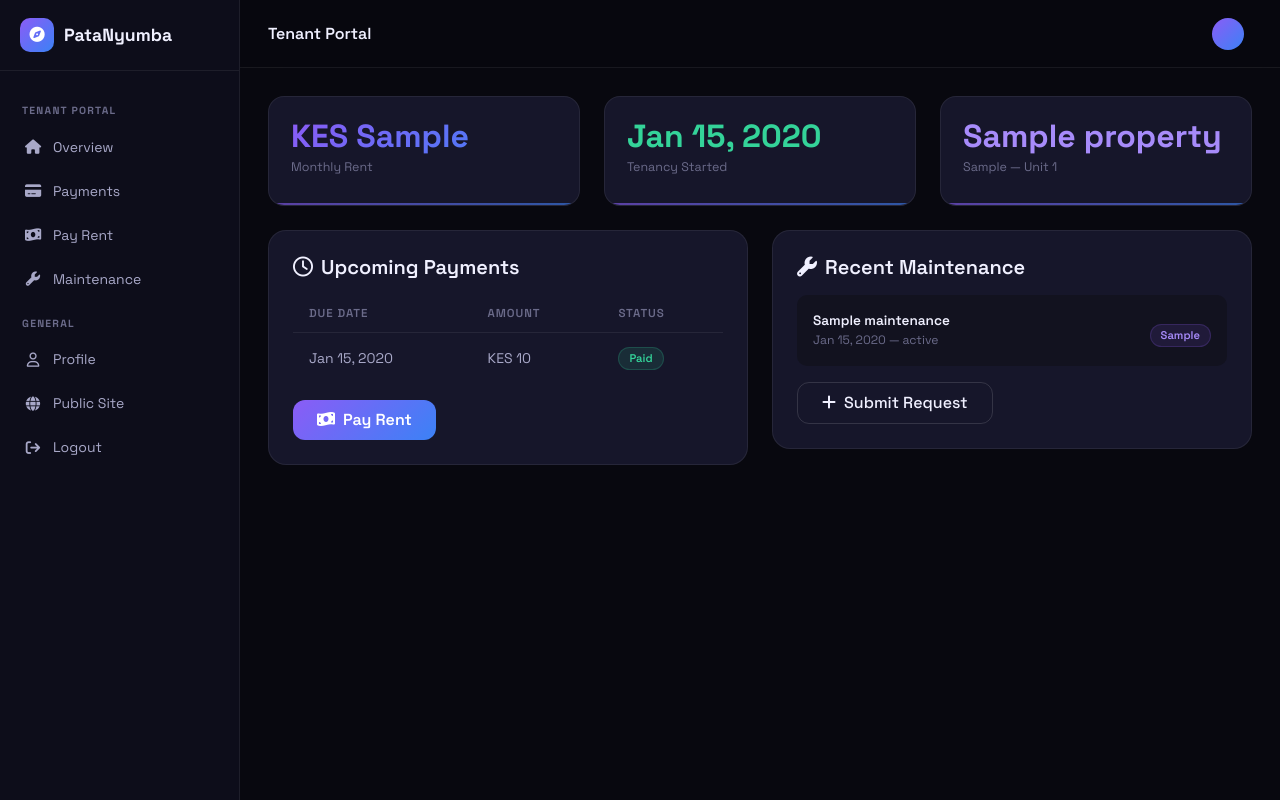
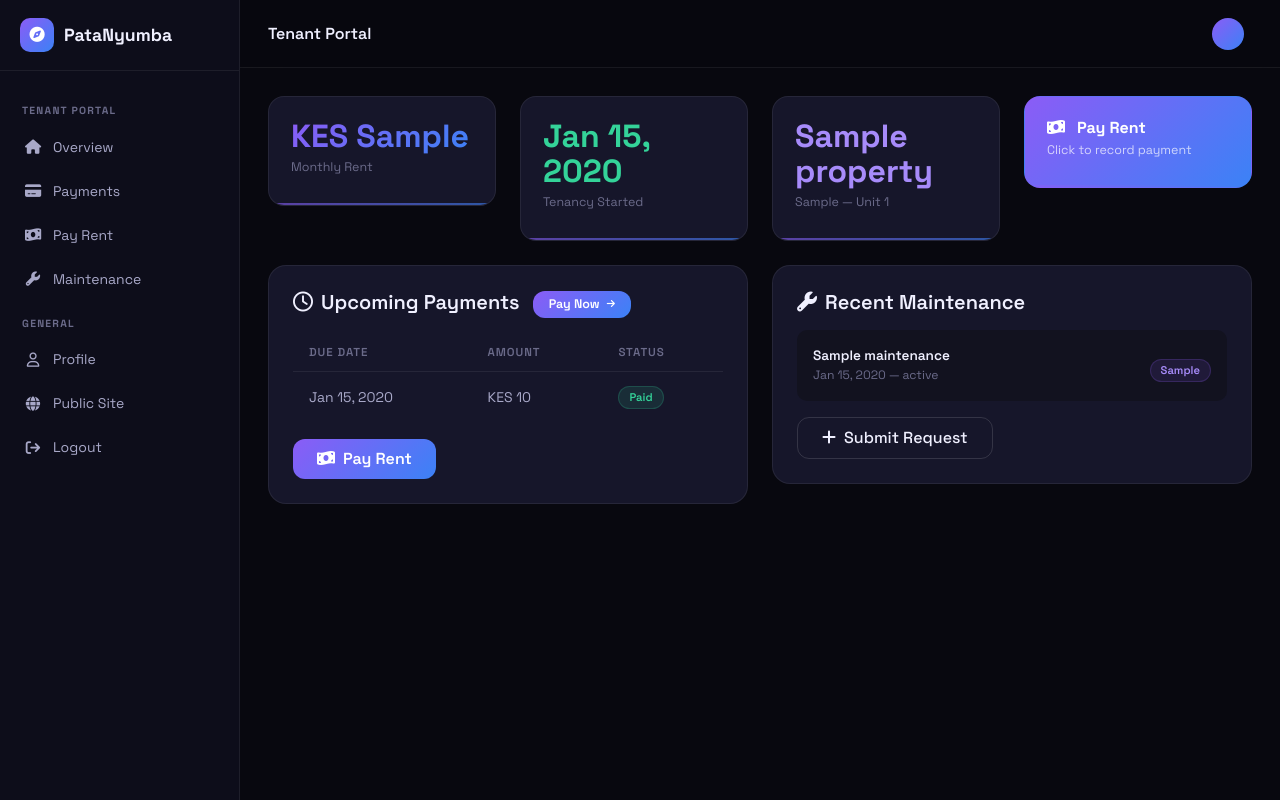
Before and after one commit to mbuguam443/househunting, a Django app: template templates/tenants/portal_home.html in a window 1280 px wide. Run offline with Django 5.2, Linux system fonts and the light colour scheme; the template is opened without the code that fills it: most values are stand-ins (such as "Sample title", 1, 10 or a date in 2020); some libraries are stand-ins or nearby versions.

Commit message:
Add prominent Pay Rent card on tenant portal overview

```diff
--- a/templates/tenants/portal_home.html
+++ b/templates/tenants/portal_home.html
@@ -4,30 +4,38 @@
 {% block portal_content %}
 {% if tenancy %}
 <div class="row g-4 mb-4">
-    <div class="col-md-4">
+    <div class="col-md-3">
         <div class="db-stat-card">
             <div class="db-stat-val gt">KES {{ tenancy.monthly_rent }}</div>
             <div class="db-stat-lbl">Monthly Rent</div>
         </div>
     </div>
-    <div class="col-md-4">
+    <div class="col-md-3">
         <div class="db-stat-card">
             <div class="db-stat-val" style="color:#34d399">{{ tenancy.start_date|date:'M d, Y' }}</div>
             <div class="db-stat-lbl">Tenancy Started</div>
         </div>
     </div>
-    <div class="col-md-4">
+    <div class="col-md-3">
         <div class="db-stat-card">
-            <div class="db-stat-val" style="color:#a78bfa">{{ tenancy.unit.property.name }}</div>
+            <div class="db-stat-val" style="color:#a78bfa">{{ tenancy.unit.property.name|truncatechars:15 }}</div>
             <div class="db-stat-lbl">{{ tenancy.unit.get_house_type_display }} — Unit {{ tenancy.unit.unit_number }}</div>
         </div>
+    </div>
+    <div class="col-md-3">
+        <a href="{% url 'portal:pay' %}" style="text-decoration:none;display:block">
+            <div class="db-stat-card" style="background:var(--grad);border-color:transparent;cursor:pointer;transition:transform .2s" onmouseenter="this.style.transform='scale(1.03)'" onmouseleave="this.style.transform='scale(1)'">
+                <div class="db-stat-val" style="color:#fff;font-size:1rem"><i class="fa-solid fa-money-bill-wave me-2"></i> Pay Rent</div>
+                <div class="db-stat-lbl" style="color:rgba(255,255,255,.7)">Click to record payment</div>
+            </div>
+        </a>
     </div>
 </div>
 
 <div class="row g-4">
     <div class="col-lg-6">
         <div class="gc p-4">
-            <h5 class="fw-semibold mb-3"><i class="fa-regular fa-clock me-2"></i>Upcoming Payments</h5>
+            <h5 class="fw-semibold mb-3"><i class="fa-regular fa-clock me-2"></i>Upcoming Payments <a href="{% url 'portal:pay' %}" class="bgrd btn py-1 px-3 ms-2" style="font-size:.78rem">Pay Now <i class="fa-solid fa-arrow-right fa-xs ms-1"></i></a></h5>
             {% if upcoming_payments %}
             <div class="table-responsive">
                 <table class="db-table">
```
Also changed, not shown: db.sqlite3.
